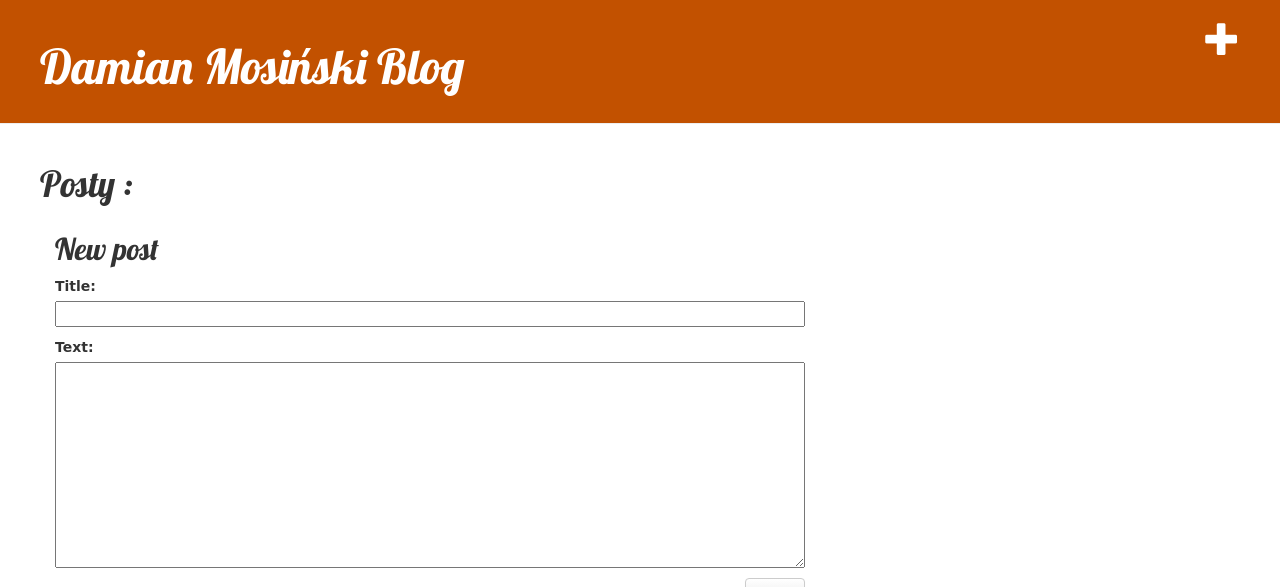
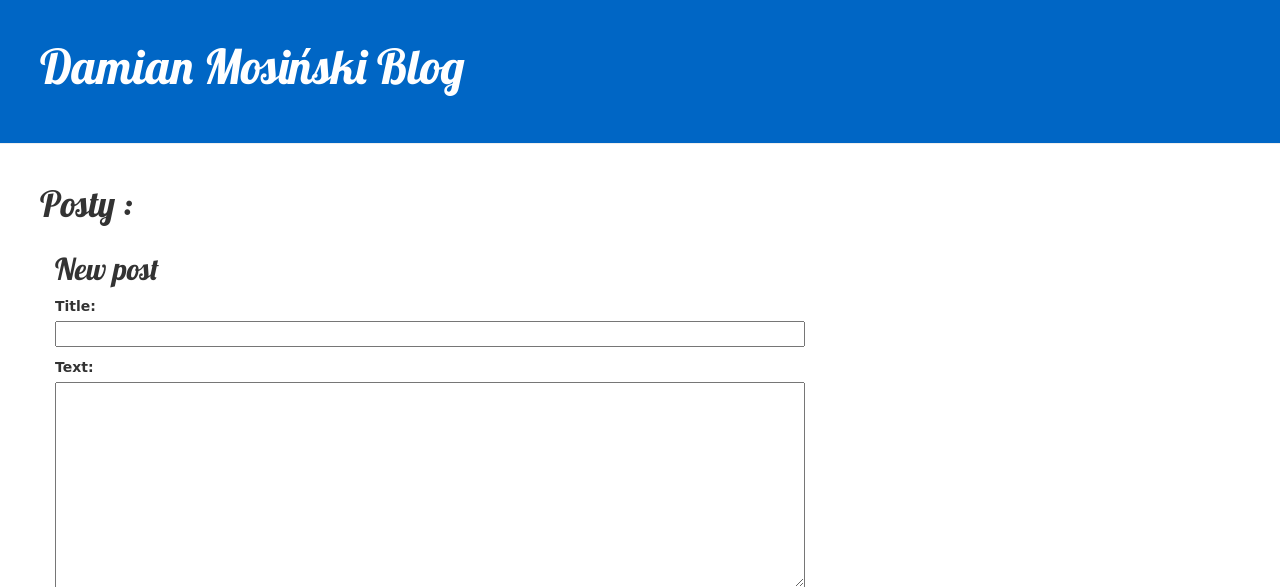
Before and after one commit to Straicur/Straicur-aplikacje-internetowe-Mosinski-185ic, a Django app: page /post/new/ in a window 1280 px wide. Shown: the top 587 px of the page. Run offline with Django 3.2, Linux system fonts and the light colour scheme; some libraries are stand-ins or nearby versions; some web fonts are replaced.

Commit message:
Zmiana 11

```diff
--- a/blog/static/css/blog.css
+++ b/blog/static/css/blog.css
@@ -1,7 +1,8 @@
 .page-header {
-    background-color: #C25100;
+    background-color: #0066c5;
     margin-top: 0;
     padding: 20px 20px 20px 40px;
+    font-family: 'Architects Daughter', cursive;
 }
 
 .page-header h1, .page-header h1 a, .page-header h1 a:visited, .page-header h1 a:active {
@@ -40,7 +41,7 @@ h1, h2, h3, h4 {
 
 .post {
     margin-bottom: 70px;
-    color:#e6ff09;
+    color:#2e2c2c;
 }
 
 .post h2 a, .post h1 a:visited {
--- a/blog/templates/blog/base.html
+++ b/blog/templates/blog/base.html
@@ -5,14 +5,18 @@
         <link rel="stylesheet" href="//maxcdn.bootstrapcdn.com/bootstrap/3.2.0/css/bootstrap.min.css">
         <link rel="stylesheet" href="//maxcdn.bootstrapcdn.com/bootstrap/3.2.0/css/bootstrap-theme.min.css">
         <link href='//fonts.googleapis.com/css?family=Lobster&subset=latin,latin-ext' rel='stylesheet' type='text/css'>
+        <link href="//fonts.googleapis.com/css2?family=Architects+Daughter&display=swap" rel="stylesheet"type='text/css'>
         <link href="//fonts.googleapis.com/css2?family=Goldman&display=swap" rel="stylesheet" type='text/css'>
         <link rel="stylesheet" href="{% static 'css/blog.css' %}">
 
     </head>
     <body>
         <div class="page-header">
+            {% if user.is_authenticated %}
             <a href="{% url 'post_new' %}" class="top-menu"><span class="glyphicon glyphicon-plus"></span></a>
+            {% endif %}
             <h1><a href="/">Damian Mosiński  Blog</a></h1>
+            <br>
         </div>
         <div class="content container">
             <div class="row">
--- a/blog/templates/blog/post_detail.html
+++ b/blog/templates/blog/post_detail.html
@@ -7,7 +7,9 @@
                 {{ post.published_date }}
             </div>
         {% endif %}
+        {% if user.is_authenticated %}
         <a class="btn btn-default" href="{% url 'post_edit' pk=post.pk %}"><span class="glyphicon glyphicon-pencil"></span></a>
+        {% endif %}
         <h1>{{ post.title }}</h1>
         <p>{{ post.text|linebreaksbr }}</p>
     </div>
```
Also changed, not shown: blog/templates/blog/post_list.html (line endings or trailing spaces).
